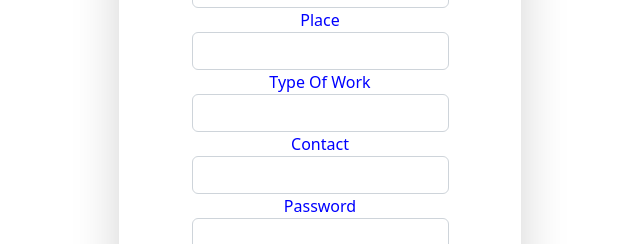
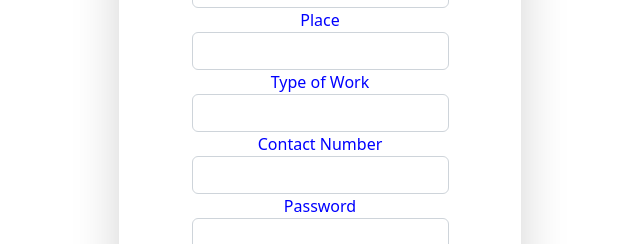
Before and after one commit to 24-ajta/employee_react, a React (Vite) app in the folder employee_react/client/: page /registration in a window 1280 px wide. Shown: the part 172-416 px from the top of the page, without its empty margins (320-960 px from the left). Built offline with nearby package versions, Linux system fonts and the light colour scheme.

Commit message:
regisration validation

```diff
--- a/employee_react/client/src/components/RegistrationComponent.jsx
+++ b/employee_react/client/src/components/RegistrationComponent.jsx
@@ -169,6 +169,145 @@
 
 // export default RegistrationComponent;
 
+// import React from 'react';
+// import { Formik, Form, Field, ErrorMessage } from 'formik';
+// import axios from 'axios';
+// import * as Yup from 'yup';
+
+// const RegistrationComponent=()=>{
+//  const initialValues={
+//   name:'',
+//   email:'',
+//   place:'',
+//   designation:'',
+//   contact:'',
+//   password:''
+//  };
+
+//  const handleSubmit=async(values,{resetForm})=>{
+//   try {
+//     const response= await axios.post(`http://localhost:3000/api/register`,values);
+//     console.log("Form Submitted",response.data);
+//     resetForm();
+//   } catch (error) {
+//     console.error("Not Submitted",error)
+//   }
+//  };
+
+//  const validate=(values)=>{
+//   const errors={};
+
+//   // if (!values.name || !values.email || !values.place || !values.designation || !values.contact || !values.password){
+//   //   errors.submitError = "Please enter your details"
+//   // }
+//   if (!values.name) {
+//     errors.name = 'Required';
+//   } else if (!/^[A-Z].*[a-z]$/.test(values.name)) {
+//     errors.name = 'Invalid name';
+//   }
+
+//   if(!values.email){
+//     errors.email='Email is Required'
+//   }else if(!/^[A-Z0-9._%+-]+@[A-Z0-9.-]+\.[A-Z]{2,4}$/i.test(values.email)){
+//     errors.email='Invalid email address'
+//   }
+
+//   if(!values.place){
+//     errors.place='Place is Required'
+//   }
+
+//   if(!values.designation){
+//     errors.designation='Work is required'
+//   }
+
+//   if(!values.contact){
+//     errors.contact='Phone Number is Required'
+//   }else if(!/^\+?[1-9][0-9]{7,11}$/.test(values.contact)){
+//     errors.contact='Invalid phone number'
+//   }
+
+//   if(!values.password){
+//     errors.password='Required'
+//   }else if(!/^(?=.*\d)(?=.*[a-z])(?=.*[A-Z]).{5,}$/.test(values.password)){
+//     errors.password='Invalid password'
+//   }
+
+//   return errors;
+//  }
+
+// return (
+//   <>
+//   <div>
+//     <h1 style={{ textAlign: "center", color: "blue" }}>Register Employee Details</h1>
+//     <div className="container mx-auto col-sm-12 col-md-12 col-lg-4">
+//     <Formik initialValues={initialValues} onSubmit={handleSubmit} validate={validate}
+//     >
+//      {({ errors, touched, isValidating }) => (
+//         <Form >
+//           <div className=" shadow-lg mb-5 bg-body rounded ">
+//           <div className="form-group text-center" >
+//             <label htmlFor='name' style={{ color: "blue" }}>
+//               Name
+//               <Field type="text" id="name" className="form-control" name = "name"  />
+//               <ErrorMessage name="name" style={{color:"red"}} component="div" />
+//               {/* {Formik.touched.name && Formik.errors.name ? (
+//               <div>{Formik.errors.name}</div>
+//               ) : null} */}
+//               </label>
+//           </div>
+//           <div className="form-group text-center" style={{ color: "blue" }}>
+//             <label htmlFor='email'>
+//               Email
+//               <Field type="email" id="email" className="form-control" name = "email" />
+//               <ErrorMessage name="email" style={{color:"red"}}  component="div"/>
+//               {/* {errors.email && touched.email && <div>{errors.email}</div>} */}
+//             </label>
+//           </div>
+          // <div className="form-group text-center">
+          //   <label htmlFor='place' style={{ color: "blue" }}>
+          //     Place
+          //     <Field type="text" id="place" className="form-control" name = "place" />
+          //     <ErrorMessage name="place" style={{color:"red"}} component="div"/>
+          //   </label>
+          // </div>
+//           <div className="form-group text-center" >
+//             <label htmlFor='designation' style={{ color: "blue" }}>
+//               Type Of Work
+//               <Field type="text" id="designation" className="form-control" name = "designation" />
+//               <ErrorMessage name="designation" style={{color:"red"}} component="div"/>
+
+//             </label>
+//           </div>
+//           <div className="form-group text-center">
+//             <label htmlFor='contact' style={{ color: "blue" }}>
+//               Contact
+//               <Field type="text" id="contact" className="form-control" name = "contact" />
+//               <ErrorMessage name="contact" style={{color:"red"}} component="div"/>
+//             </label>
+//           </div>
+//           <div className="form-group text-center">
+//             <label htmlFor='password' style={{ color: "blue" }}>
+//               Password
+//               <Field type="password" className="form-control" id="password" name = "password" />
+//               <ErrorMessage name="password" style={{color:"red"}} component="div"/>
+//             </label>
+//           </div>
+//           <div className="form-group text-center" style={{padding:"20px"}}>
+//           <button type="submit" className="btn btn-primary">Add Employee</button>
+//           <ErrorMessage name="submitError" style={{color:"red"}} component="div" />
+//           </div>
+//           </div>
+//         </Form>
+//        )}
+//     </Formik>
+//     </div>
+//   </div>
+//   </>
+// );
+
+// }
+// export default RegistrationComponent;
+
 import React from 'react';
 import { Formik, Form, Field, ErrorMessage } from 'formik';
 import axios from 'axios';
@@ -194,74 +333,63 @@ const RegistrationComponent=()=>{
   }
  };
 
- const validate=(values)=>{
-  const errors={};
+ const SignupSchema = Yup.object().shape({
+  name: Yup.string()
+    .min(2, 'Too Short!')
+    .max(50, 'Too Long!')
+    .required('Required'),
 
-  // if (!values.name || !values.email || !values.place || !values.designation || !values.contact || !values.password){
-  //   errors.submitError = "Please enter your details"
-  // }
-  if (!values.name) {
-    errors.name = 'Required';
-  } else if (!/^[A-Z].*[a-z]$/.test(values.name)) {
-    errors.name = 'Invalid name';
-  }
+    email: Yup.string()
+    .email('Invalid email')
+    .required('Required'),
 
-  if(!values.email){
-    errors.email='Email is Required'
-  }else if(!/^[A-Z0-9._%+-]+@[A-Z0-9.-]+\.[A-Z]{2,4}$/i.test(values.email)){
-    errors.email='Invalid email address'
-  }
+    place:Yup.string()
+    .min(2,"Invalid Address")
+    .required("Required"),
 
-  if(!values.place){
-    errors.place='Place is Required'
-  }
+    designation: Yup.string()
+    .required("Required"),
 
-  if(!values.designation){
-    errors.designation='Work is required'
-  }
+    password: Yup.string()
+  .required('No password provided.')
+  .min(8, 'Password is too short - should be 8 chars minimum.')
+  .matches(/^(?=.*\d)(?=.*[a-z])(?=.*[A-Z])/, 'Password must contain one Uppercase and one lowercase and a number.'),
 
-  if(!values.contact){
-    errors.contact='Phone Number is Required'
-  }else if(!/^\+?[1-9][0-9]{7,11}$/.test(values.contact)){
-    errors.contact='Invalid phone number'
-  }
+  contact: Yup.string()
+  .matches(/^[6-9]\d{9}$/, "Please enter valid phone number.")
 
-  if(!values.password){
-    errors.password='Required'
-  }else if(!/^(?=.*\d)(?=.*[a-z])(?=.*[A-Z]).{5,}$/.test(values.password)){
-    errors.password='Invalid password'
-  }
-
-  return errors;
- }
-
+});
 return (
   <>
   <div>
     <h1 style={{ textAlign: "center", color: "blue" }}>Register Employee Details</h1>
     <div className="container mx-auto col-sm-12 col-md-12 col-lg-4">
-    <Formik initialValues={initialValues} onSubmit={handleSubmit} validate={validate}
+    <Formik initialValues={initialValues} onSubmit={handleSubmit} validationSchema={SignupSchema}
     >
      {({ errors, touched, isValidating }) => (
         <Form >
           <div className=" shadow-lg mb-5 bg-body rounded ">
           <div className="form-group text-center" >
-            <label htmlFor='name' style={{ color: "blue" }}>
+          <label htmlFor='name' style={{ color: "blue" }}>
               Name
-              <Field type="text" id="name" className="form-control" name = "name"  />
-              <ErrorMessage name="name" style={{color:"red"}} component="div" />
-              {/* {Formik.touched.name && Formik.errors.name ? (
-              <div>{Formik.errors.name}</div>
+              <Field type="text" id="name"  name = "name" className="form-control"  />
+              {/* {errors.name && touched.name ? (
+              <div>{errors.name }  </div>
               ) : null} */}
+              <ErrorMessage name="name" style={{color:"red"}} component="div"/>
+
               </label>
           </div>
-          <div className="form-group text-center" style={{ color: "blue" }}>
-            <label htmlFor='email'>
+          <div className="form-group text-center" >
+          <label htmlFor='email' style={{ color: "blue" }}>
               Email
-              <Field type="email" id="email" className="form-control" name = "email" />
-              <ErrorMessage name="email" style={{color:"red"}}  component="div"/>
-              {/* {errors.email && touched.email && <div>{errors.email}</div>} */}
-            </label>
+              <Field type="email" id="email" className="form-control" name = "email"  />
+              {/* {errors.email && touched.email ? (
+              <div>{errors.email }  </div>
+              ) : null} */}
+              <ErrorMessage name="email" style={{color:"red"}} component="div"/>
+
+              </label>
           </div>
           <div className="form-group text-center">
             <label htmlFor='place' style={{ color: "blue" }}>
@@ -270,28 +398,34 @@ return (
               <ErrorMessage name="place" style={{color:"red"}} component="div"/>
             </label>
           </div>
-          <div className="form-group text-center" >
+          <div className="form-group text-center">
             <label htmlFor='designation' style={{ color: "blue" }}>
-              Type Of Work
+              Type of Work
               <Field type="text" id="designation" className="form-control" name = "designation" />
               <ErrorMessage name="designation" style={{color:"red"}} component="div"/>
-
             </label>
           </div>
           <div className="form-group text-center">
             <label htmlFor='contact' style={{ color: "blue" }}>
-              Contact
+              Contact Number
               <Field type="text" id="contact" className="form-control" name = "contact" />
               <ErrorMessage name="contact" style={{color:"red"}} component="div"/>
             </label>
           </div>
-          <div className="form-group text-center">
-            <label htmlFor='password' style={{ color: "blue" }}>
+          <div className="form-group text-center" >
+          <label htmlFor='password' style={{ color: "blue" }}>
               Password
-              <Field type="password" className="form-control" id="password" name = "password" />
+              <Field type="password" id="password" className="form-control" name = "password"  />
+              {/* {errors.password && touched.password ? (
+              <div>{errors.password }  </div>
+              ) : null} */}
               <ErrorMessage name="password" style={{color:"red"}} component="div"/>
-            </label>
+
+              </label>
           </div>
+
+          {/* <ErrorMessage name="name" style={{color:"red"}} component="div" /> */}
+
           <div className="form-group text-center" style={{padding:"20px"}}>
           <button type="submit" className="btn btn-primary">Add Employee</button>
           <ErrorMessage name="submitError" style={{color:"red"}} component="div" />
@@ -307,101 +441,3 @@ return (
 
 }
 export default RegistrationComponent;
-
-// import React from 'react';
-// import { Formik, Form, Field, ErrorMessage } from 'formik';
-// import axios from 'axios';
-// import * as Yup from 'yup';
-
-// const RegistrationComponent=()=>{
-//  const initialValues={
-//   name:''
-//  };
-
-//  const handleSubmit=async(values,{resetForm})=>{
-//   try {
-//     const response= await axios.post(`http://localhost:3000/api/register`,values);
-//     console.log("Form Submitted",response.data);
-//     resetForm();
-//   } catch (error) {
-//     console.error("Not Submitted",error)
-//   }
-//  };
-
-//  const SignupSchema = Yup.object().shape({
-//   name: Yup.string()
-//     .min(2, 'Too Short!')
-//     .max(50, 'Too Long!')
-//     .required('Required'),
-
-// });
-// return (
-//   <>
-//   <div>
-//     <h1 style={{ textAlign: "center", color: "blue" }}>Register Employee Details</h1>
-//     <div className="container mx-auto col-sm-12 col-md-12 col-lg-4">
-//     <Formik initialValues={initialValues} onSubmit={handleSubmit} validationSchema={SignupSchema}
-//     >
-//      {({ errors, touched, isValidating }) => (
-//         <Form >
-//           <div className=" shadow-lg mb-5 bg-body rounded ">
-//           <div className="form-group text-center" >
-
-//               <Field type="text" id="name" className="form-control" name = "name"  />
-//               <ErrorMessage name="name" style={{color:"red"}} component="div" />
-//               {Formik.touched.name && Formik.errors.name ? (
-//               <div>{Formik.errors.name}</div>
-//               ) : null}
-
-//           </div>
-//           {/* <div className="form-group text-center" style={{ color: "blue" }}>
-//             <label htmlFor='email'>
-//               Email
-//               <Field type="email" id="email" className="form-control" name = "email" />
-//               <ErrorMessage name="email" style={{color:"red"}}  component="div"/>
-//             </label>
-//           </div>
-//           <div className="form-group text-center">
-//             <label htmlFor='place' style={{ color: "blue" }}>
-//               Place
-//               <Field type="text" id="place" className="form-control" name = "place" />
-//               <ErrorMessage name="place" style={{color:"red"}} component="div"/>
-//             </label>
-//           </div>
-//           <div className="form-group text-center" >
-//             <label htmlFor='designation' style={{ color: "blue" }}>
-//               Type Of Work
-//               <Field type="text" id="designation" className="form-control" name = "designation" />
-//               <ErrorMessage name="designation" style={{color:"red"}} component="div"/>
-
-//             </label>
-//           </div>
-//           <div className="form-group text-center">
-//             <label htmlFor='contact' style={{ color: "blue" }}>
-//               Contact
-//               <Field type="text" id="contact" className="form-control" name = "contact" />
-//               <ErrorMessage name="contact" style={{color:"red"}} component="div"/>
-//             </label>
-//           </div>
-//           <div className="form-group text-center">
-//             <label htmlFor='password' style={{ color: "blue" }}>
-//               Password
-//               <Field type="password" className="form-control" id="password" name = "password" />
-//               <ErrorMessage name="password" style={{color:"red"}} component="div"/>
-//             </label>
-//           </div> */}
-//           <div className="form-group text-center" style={{padding:"20px"}}>
-//           <button type="submit" className="btn btn-primary">Add Employee</button>
-//           <ErrorMessage name="submitError" style={{color:"red"}} component="div" />
-//           </div>
-//           </div>
-//         </Form>
-//        )}
-//     </Formik>
-//     </div>
-//   </div>
-//   </>
-// );
-
-// }
-// export default RegistrationComponent;
```
